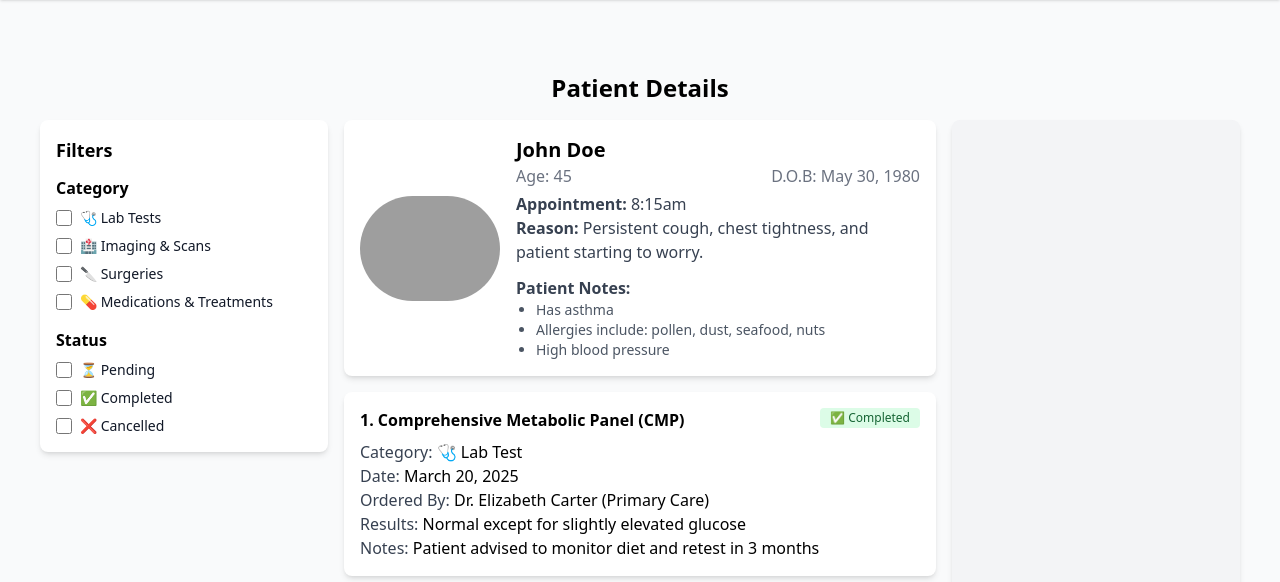
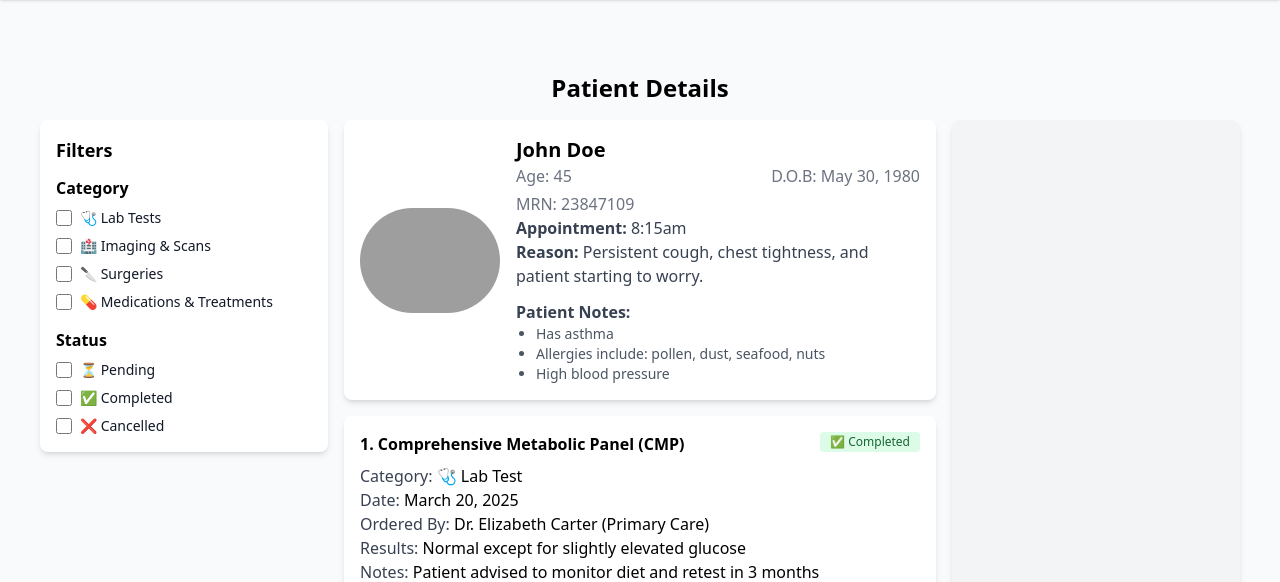
Before and after one commit to MarcelBarrios/MediFlow, a Flask app: page /patient in a window 1280 px wide. Shown: the part 74-656 px from the top of the page. Run offline with Flask 3, Linux system fonts and the light colour scheme; some libraries are stand-ins or nearby versions; grey boxes are pictures that could not be loaded.

Commit message:
MRN num added. procedures route deleted

```diff
--- a/app.py
+++ b/app.py
@@ -45,10 +45,6 @@ def all_patients():
     return render_template("all_patients.html")
 
 
-# @app.route("/", methods=["GET"])
-# def patient_procedures():
-#     pass
-
 @app.route("/patient", methods=["GET"])
 def patient():
     return render_template("patient.html")
--- a/templates/patient.html
+++ b/templates/patient.html
@@ -77,6 +77,7 @@
                         <span class="text-gray-500">D.O.B: May 30, 1980</span>
                     </div>
                     <div class="text-gray-700 mb-2">
+                        <span class="text-gray-500">MRN: 23847109</span>
                         <p><span class="font-semibold">Appointment:</span> 8:15am</p>
                         <p><span class="font-semibold">Reason:</span> Persistent cough, chest tightness, and patient
                             starting to worry.</p>
```
